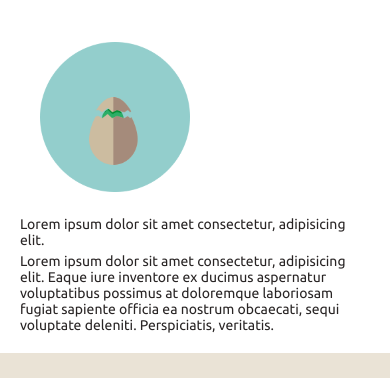
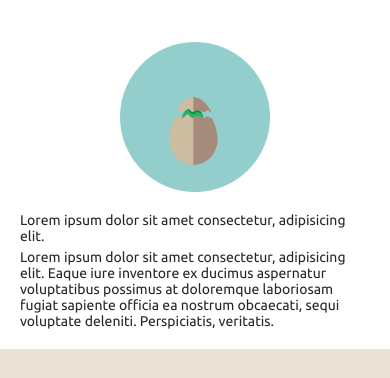
Before and after one commit to SamyPu/youcommunik, a plain HTML site: page index.html in a window 390 px wide. Shown: the part 439-817 px from the top of the page. Drawn offline with Linux system fonts and the light colour scheme.

Commit message:
img centrer en gsm

```diff
--- a/public/css/style.css
+++ b/public/css/style.css
@@ -137,7 +137,7 @@ h2 {
     color: rgb(41, 37, 37);
 }
 .image-section {
-    width: 40%;
+    min-width: 40%;
 }
 .image-section img{
     width: 150px;
@@ -253,4 +253,11 @@ footer > p {
     .middle-section p {
         margin: 5px 20px;
     }
+    .image-section {
+        display: flex;
+        justify-content: center;
+    }
+    .image-section img {
+        margin: auto
+    }
 }
```
